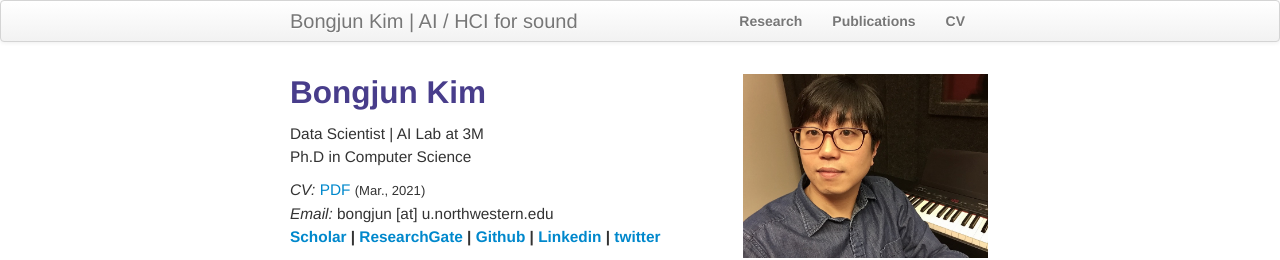
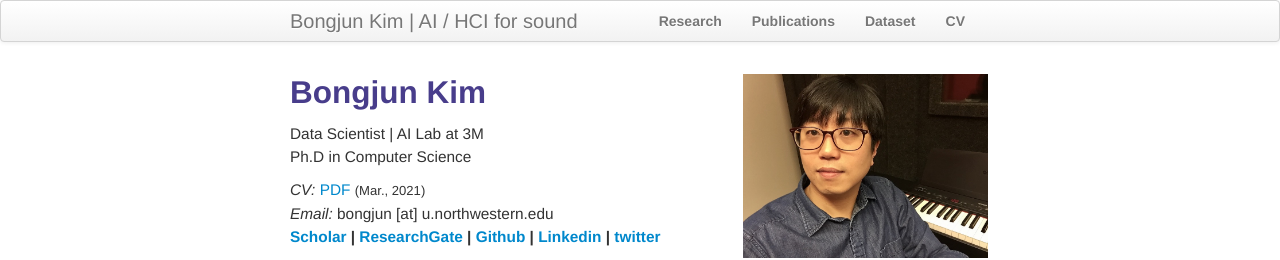
Before and after one commit to bongjun/bongjun.github.io, a Jekyll site: the page built from index.md, in a window 1280 px wide. Shown: the top 260 px of the page. Built offline with Jekyll 4.4.1, drawn with Linux system fonts in a browser that asks for light colours.

Commit message:
Update default.html

```diff
--- a/_includes/themes/twitter/default.html
+++ b/_includes/themes/twitter/default.html
@@ -38,6 +38,7 @@
               <li><a href="{{ BASE_PATH }}/pages/research.html"><b>Research</b></a></li>
               <li><a href="{{ BASE_PATH }}/pages/publications.html"><b>Publications</b></a></li>
 <!--               <li><a href="{{ BASE_PATH }}/pages/music.html"><b>Music</b></a></li> -->
+              <li><a href="{{ BASE_PATH }}/pages/dataset.html"><b>Dataset</b></a></li>
               <li><a href="{{ BASE_PATH }}/pages/files/BK_CV.pdf"><b>CV</b></a></li>
 
 
```
